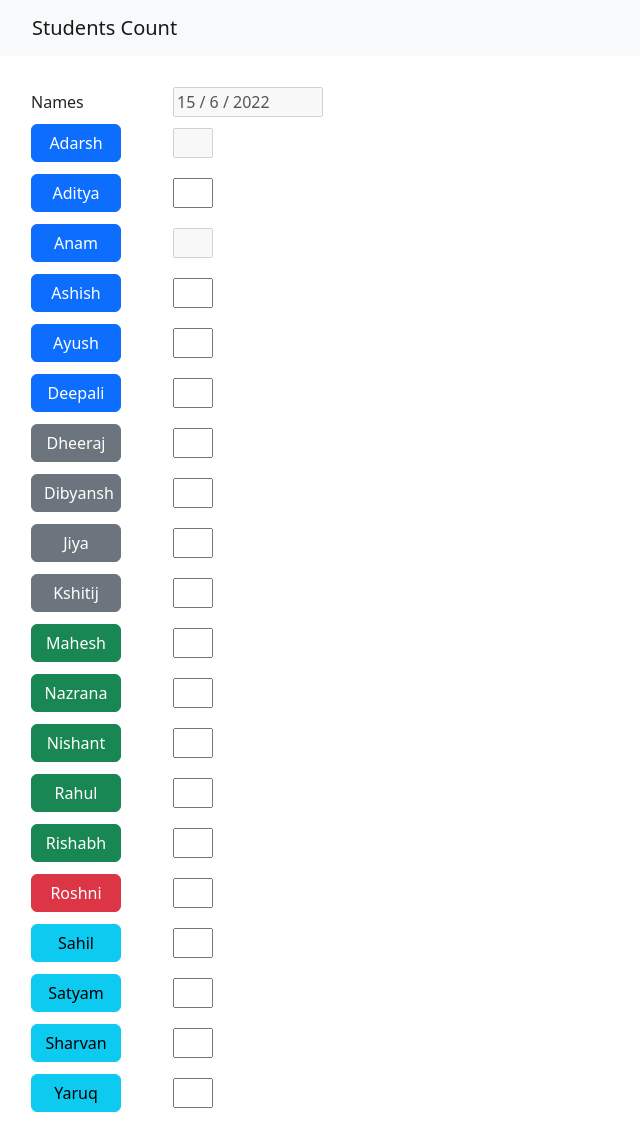
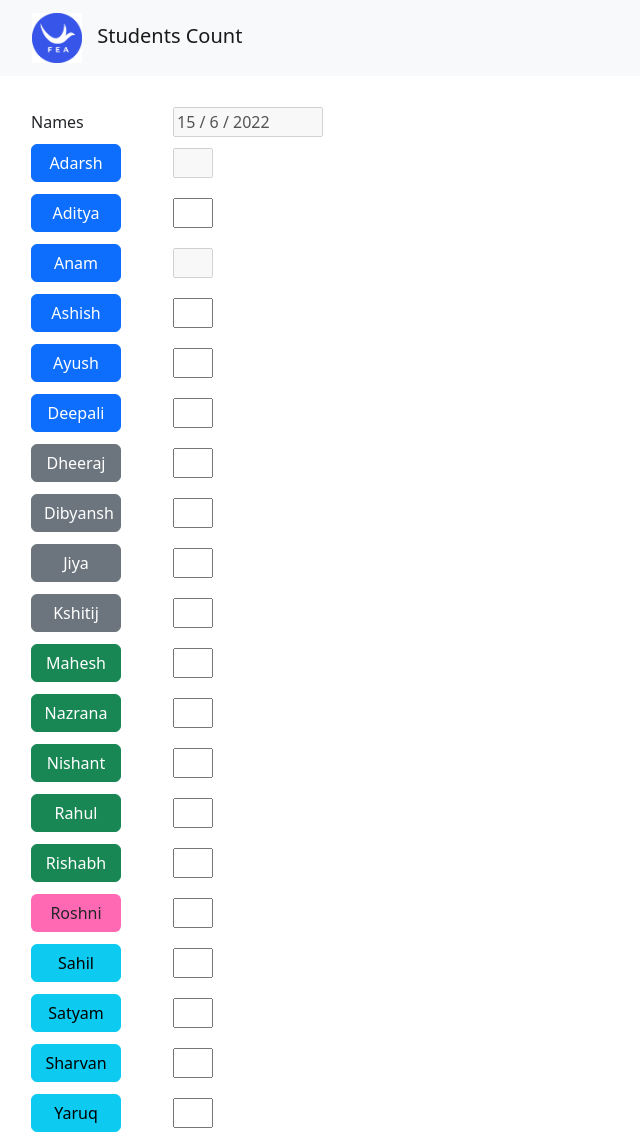
Before and after one commit to Nishant-sprit/Students-details, a plain HTML site: page index.html in a window 1280 px wide. Shown: the top 1141 px of the page, without its empty margins (0-640 px from the left). Drawn offline with nearby package versions, Linux system fonts and the light colour scheme.

Commit message:
Add files via upload

```diff
--- a/index.html
+++ b/index.html
@@ -18,6 +18,7 @@
     <nav class="navbar bg-light">
      <div class="container-fluid">
             <a class="navbar-brand" href="#">
+                <img src="fea.png" alt="">
                 <!-- <img src="bar-chart-line-fill.svg" alt="" width="30" height="24" class="d-inline-block align-text-top"> -->
                 Students Count
             </a>
@@ -110,7 +111,7 @@
             </tr>
 
             <tr>
-                <td> <button type="button" class="btn btn-danger" id="btn-16" onclick="increment16()">Roshni</button></td>
+                <td> <button type="button" class="btn btn" style="background-color: #FF69B4;" id="btn-16" onclick="increment16()">Roshni</button></td>
                 <td> <input type="text" id="val16"> </td>
             </tr>
 
@@ -138,7 +139,8 @@
     </table>
     <br>
     <div class="last">
-        <button id="downloadexcel" class="btn btn-secondary btn-outline-dark">Export</button>
+
+        <button id="downloadexcel" class="btn btn-secondary btn-outline-dark" download="/tareek.xlsx">Export</button>
     </div>
 
     <button id="reset" class="btn btn-outline-danger" onclick="resetting()">Reset</button>
--- a/style.css
+++ b/style.css
@@ -23,3 +23,9 @@ table{
 .container-fluid{
     margin-left: 20px;
 }
+
+img{
+    width: 50px;
+    height: 50px;
+    margin-right: 10px;
+}
```
Also changed, not shown: fea.png (added).
